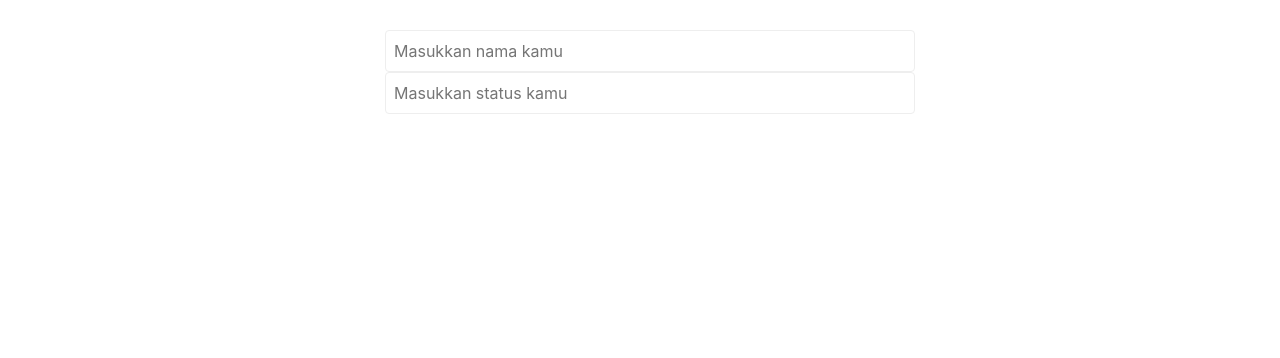
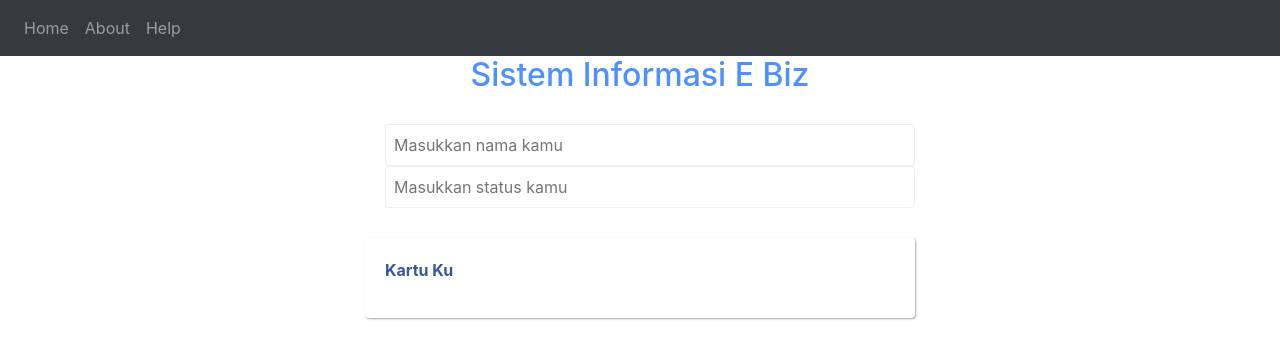
Before and after one commit to Zulharmin-192113301/Pertemuan5, a React (Create React App) app: page / in a window 1280 px wide. Shown: the top 358 px of the page. Built offline with nearby package versions, Linux system fonts and the light colour scheme.

Commit message:
Tugas 5.1

```diff
--- a/src/Main.js
+++ b/src/Main.js
@@ -1,35 +1,76 @@
-
 import React, { Component } from 'react';
 import Card from './components/Card/Card';
 import Input from './components/Input/Input';
+import './css/bootstrap.min.css';
+import Home from './views/Home/Home';
+import About from './views/About/About';
+import Help from './views/Help/Help';
 
 
 export default class Main extends Component {
     constructor() {
         super();
         this.state = {
+            tampil : 'home',
             namamu : '',
             status :''
         }
     }
 
     render(){
+        const Tampil = ()=> {
+        if (this.state.tampil == 'home')
+        return <Home nama="Budi Suryana" />
+        else if (this.state.tampil == 'about')
+        return <About/>
+        else if (this.state.tampil == 'help')
+        return <Help/>
+    }
         return (
+
+            <div>
+            <nav className='navbar navbar-expand-sm bg-dark navbar-dark'>
+              <ul className='navbar-nav'>
+                <li className='nav-item'>
+                  <a onClick={()=> this.setState({tampil : 'home'})} className='nav-link' href='#'>
+                    Home
+                  </a>
+                </li>
+
+                <li className='nav-item'>
+                  <a onClick={()=> this.setState({tampil : 'about'})} className='nav-link' href='#'>
+                  About
+                  </a>
+                </li>
+
+                <li className='nav-item'>
+                  <a onClick={()=> this.setState({tampil : 'help'})} className='nav-link' href='#'>
+                   Help
+                  </a>
+                </li>
+
+              </ul>
+            </nav>
+
+            <Tampil />
+
+
+
             <React.Fragment>
-               <h2 style={{width: '550px', margin : 'auto', textAlign : 'center', color :'#4d90fe'}}>
-            Sistem Informasi E-biz
-            </h2>
+                <h2 style={{width:'550px', margin:'auto', textAlign:'center', color:'#4d90fe'}}>Sistem Informasi E Biz</h2>
 
-            <Input getValues={(name, value)=> this.setState({[name] : value}) }/>
+                <Input getValues={(name,value)=> this.setState({[name] : value})}/>
 
-            <Card.Container>
-                <Card.Header>{this.state.your_name}</Card.Header>
-                <Card.Body> <p>{this.state.status}</p> </Card.Body>
-            </Card.Container>
+                <Card>
+                    {this.state.namamu}
+                    <p>{this.state.status}</p>
+                </Card>
+
+
 
             </React.Fragment>
 
-
+            </div>
         );
     }
 
--- a/src/components/Card/Card.css
+++ b/src/components/Card/Card.css
@@ -1,4 +1,3 @@
-
 .kartu {
     background: #fff;
     width:550px;
--- a/src/components/Card/Card.js
+++ b/src/components/Card/Card.js
@@ -1,7 +1,8 @@
 import React from 'react';
 import './Card.css';
 
-export default class Card extends React.Component{
+
+export default class Home extends React.Component{
     render() {
         return (
             <div className='kartu'>
--- a/src/index.js
+++ b/src/index.js
@@ -2,13 +2,14 @@ import React from 'react';
 import ReactDOM from 'react-dom';
 import './index.css';
 import App from './App';
-import Main from './Main'
-import Input from './components/Input/Input'
+import Main from './Main';
+import Input from './components/Input/Input';
+import Card from './components/Card/Card';
 import reportWebVitals from './reportWebVitals';
 
 ReactDOM.render(
   <React.StrictMode>
-    <Input />
+    <Main />
   </React.StrictMode>,
   document.getElementById('root')
 );
--- a/src/views/Home/Home.js
+++ b/src/views/Home/Home.js
@@ -8,9 +8,7 @@ export default class Home extends React.Component{
   render() {
     return (
       <div>
-          <h2>ini adalah Judul halaman home</h2>
-          <p>Hai namaku adalah {this.state.nama}</p>
-          <button onClick={()=> this.setState({nama: "Yanto"})}>Ganti nama nya</button>
+
       </div>
     )
   }
```
Also changed, not shown: src/components/Input/Input.css (line endings or trailing spaces).
